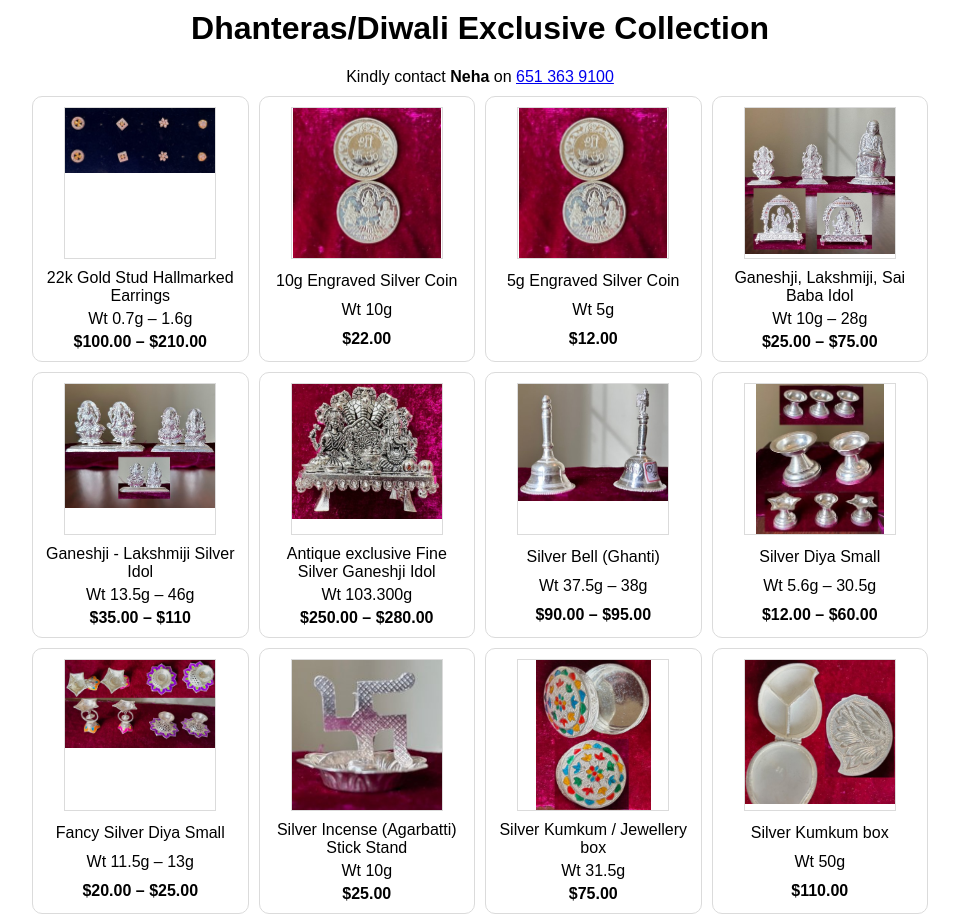
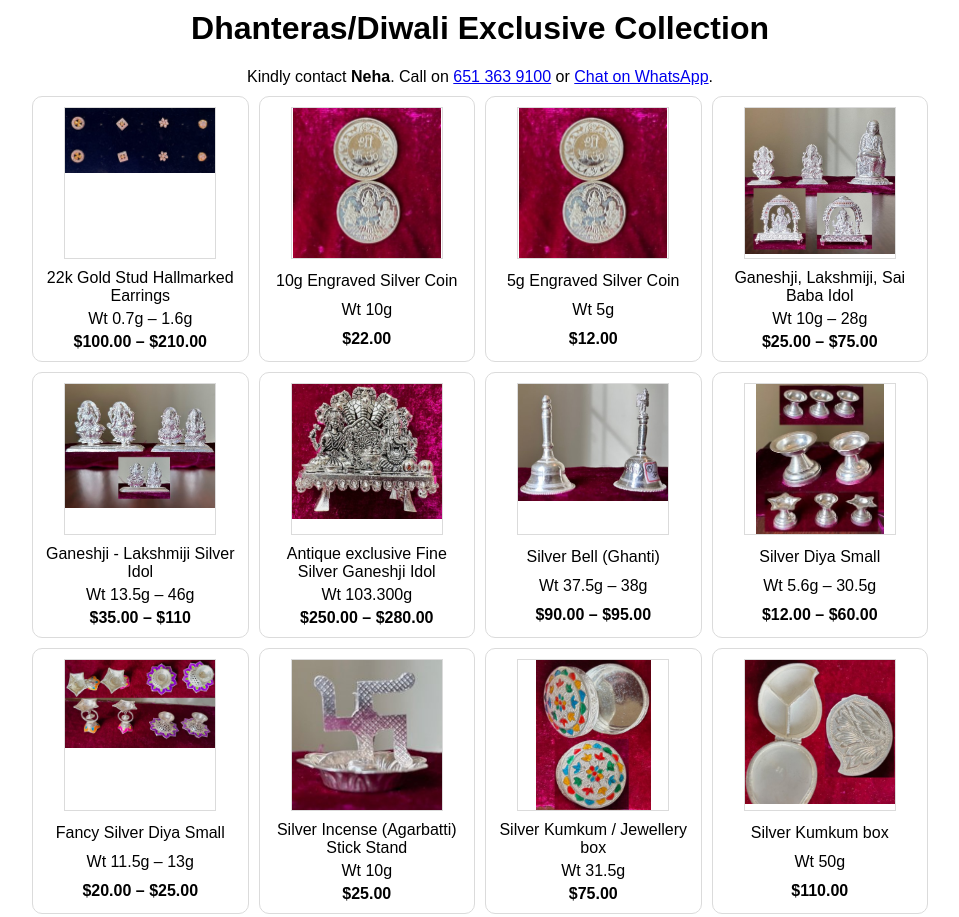
Before and after one commit to nehas2616/nehas2616.github.io, a plain HTML site: page jewellery/index.html in a window 1280 px wide. Shown: the top 917 px of the page, without its empty margins (160-1119 px from the left). Drawn offline with Linux system fonts and the light colour scheme.

Commit message:
adding WA chat link

```diff
--- a/jewellery/index.html
+++ b/jewellery/index.html
@@ -93,7 +93,8 @@
 	<body>
 		<div class="header">
             <h1>Dhanteras/Diwali Exclusive Collection</h1>
-            Kindly contact <b>Neha</b> on <a href="tel:6513639100">651 363 9100</a>
+            Kindly contact <b>Neha</b>. Call on <a href="tel:6513639100">651 363 9100</a> or
+            <a href="https://wa.me/16513639100">Chat on WhatsApp</a>.
         </div>
         <section>
             <jewelitem>
```
